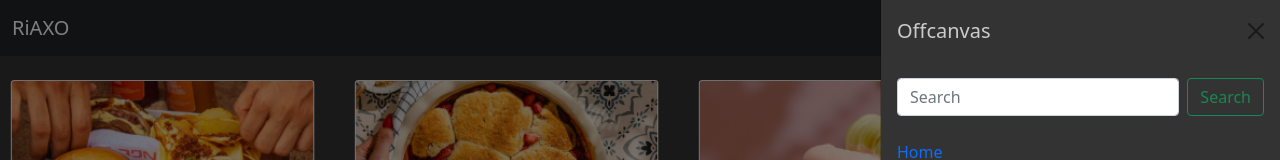
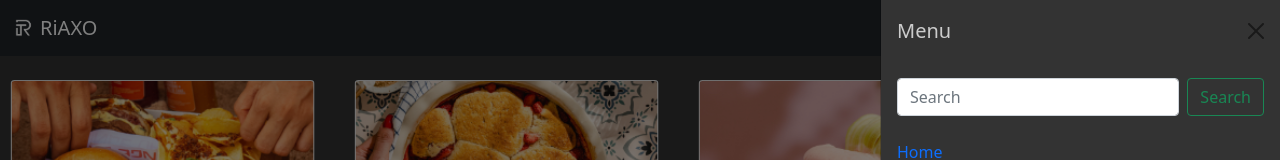
Before and after one commit to serbi2012/myhomepage, a JavaScript app: page /Cart in a window 1280 px wide. Both pictures are taken after a click on the button 1240 px from the left and 28 px from the top of the page. Shown: the top 160 px of the page. Built offline with nearby package versions, Linux system fonts and the light colour scheme; the HTML template or start-up script is replaced by a standard one.

Commit message:
My React HomePage ver.0.5.1

```diff
--- a/src/App.css
+++ b/src/App.css
@@ -8,6 +8,12 @@
   min-height: 100vh;
   min-width: 100vw;
   background-color: #333;
+}
+
+.LogoIMG {
+  width: 3vmin;
+  margin-bottom: 0.4vmin;
+  margin-right: 0.5vmin;
 }
 
 .Home-Title {
--- a/src/Components/Bill-Table.js
+++ b/src/Components/Bill-Table.js
@@ -51,6 +51,7 @@ function TotalPrice() {
 
     return result;
   }
+
   return <>{Total()}</>;
 }
 
--- a/src/Components/ItemCard.js
+++ b/src/Components/ItemCard.js
@@ -13,7 +13,10 @@ function ItemCard() {
       {Items.map((value, i) => {
         return (
           <Card>
-            <Card.Img variant="top" src={`/Images/Item_img${i}.jpg`} />
+            <Card.Img
+              variant="top"
+              src={process.env.PUBLIC_URL + `/Images/Item_img${i}.jpg`}
+            />
             <Card.Body>
               <Card.Title>{Items[i].name}</Card.Title>
               <Card.Text>{Items[i].contents}</Card.Text>
--- a/src/Components/Main-Navbar.js
+++ b/src/Components/Main-Navbar.js
@@ -5,7 +5,6 @@ import {
   FormControl,
   Nav,
   Navbar,
-  NavDropdown,
   Offcanvas,
 } from "react-bootstrap";
 
@@ -20,7 +19,13 @@ function MainNavbar() {
       sticky="top"
     >
       <Container fluid>
-        <Navbar.Brand href="/">RiAXO</Navbar.Brand>
+        <Navbar.Brand href="/">
+          <img
+            src={process.env.PUBLIC_URL + "/Images/Logo.png"}
+            className="LogoIMG"
+          ></img>
+          RiAXO
+        </Navbar.Brand>
         <Navbar.Toggle aria-controls={`offcanvasNavbar-expand-${false}`} />
         <Navbar.Offcanvas
           id={`offcanvasNavbar-expand-${false}`}
@@ -29,7 +34,7 @@ function MainNavbar() {
         >
           <Offcanvas.Header closeButton className="Dark-Class">
             <Offcanvas.Title id={`offcanvasNavbarLabel-expand-${false}`}>
-              Offcanvas
+              Menu
             </Offcanvas.Title>
           </Offcanvas.Header>
           <Offcanvas.Body className="Dark-Class">
--- a/src/Components/PortpolioCard.js
+++ b/src/Components/PortpolioCard.js
@@ -13,7 +13,10 @@ function PortpolioCard() {
           <Card>
             <Card.Img
               variant="top"
-              src={`/Images/Portpolio_img${Items[i].id}.jpg`}
+              src={
+                process.env.PUBLIC_URL +
+                `/Images/Portpolio_img${Items[i].id}.jpg`
+              }
               className="p-2"
             />
             <Card.Body>
--- a/src/Pages/Cart-Page.js
+++ b/src/Pages/Cart-Page.js
@@ -1,4 +1,3 @@
-import { Pagination } from "react-bootstrap";
 import { BillTable } from "../Components/Bill-Table";
 import { ItemCard } from "../Components/ItemCard";
 
```
Also changed, not shown: public/Images/Logo.png (added).
